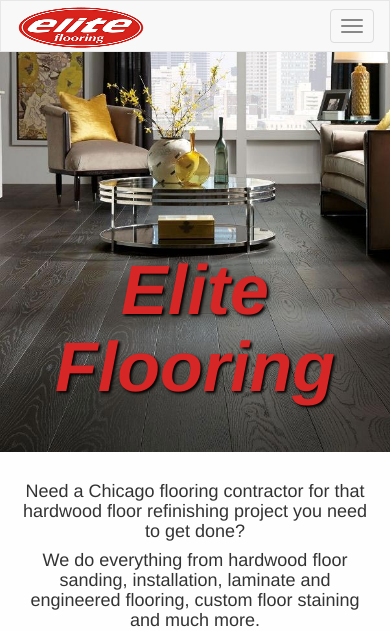
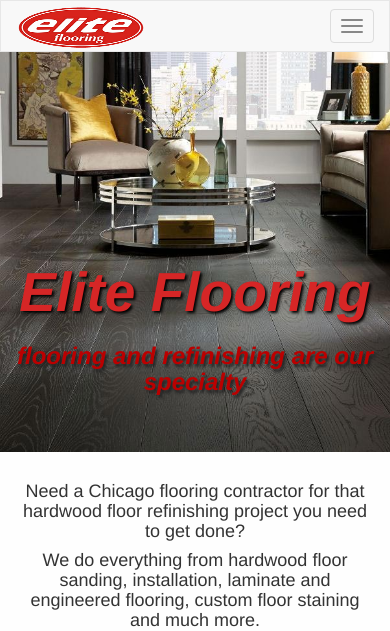
Before and after one commit to constantinpojoga/eliteflooring-old, a PHP site: page /index.html in a window 390 px wide. Shown: the top 631 px of the page. Run offline with PHP 8.4, Linux system fonts and the light colour scheme.

Commit message:
index#h1 size on mobile fix, pitch text mobile show

```diff
--- a/css/style.css
+++ b/css/style.css
@@ -113,6 +113,13 @@ footer p {
 
   .services-list{
     margin-top: 10px;
+  }
+}
+
+@media (max-width: 460px) {
+  .headline>h1{
+    padding-top: 210px;
+    font-size: 55px;
   }
 }
 
--- a/index.html
+++ b/index.html
@@ -44,7 +44,7 @@
   <div class="row">
     <div class="headline">
       <h1 class="text-center">Elite Flooring</h1>
-      <h3 class="text-center pitch-text hidden-xs"><em>flooring and refinishing are our specialty</em></h3>
+      <h3 class="text-center pitch-text"><em>flooring and refinishing are our specialty</em></h3>
     </div>
     <div class="col-xs-12">
       <br>
```
